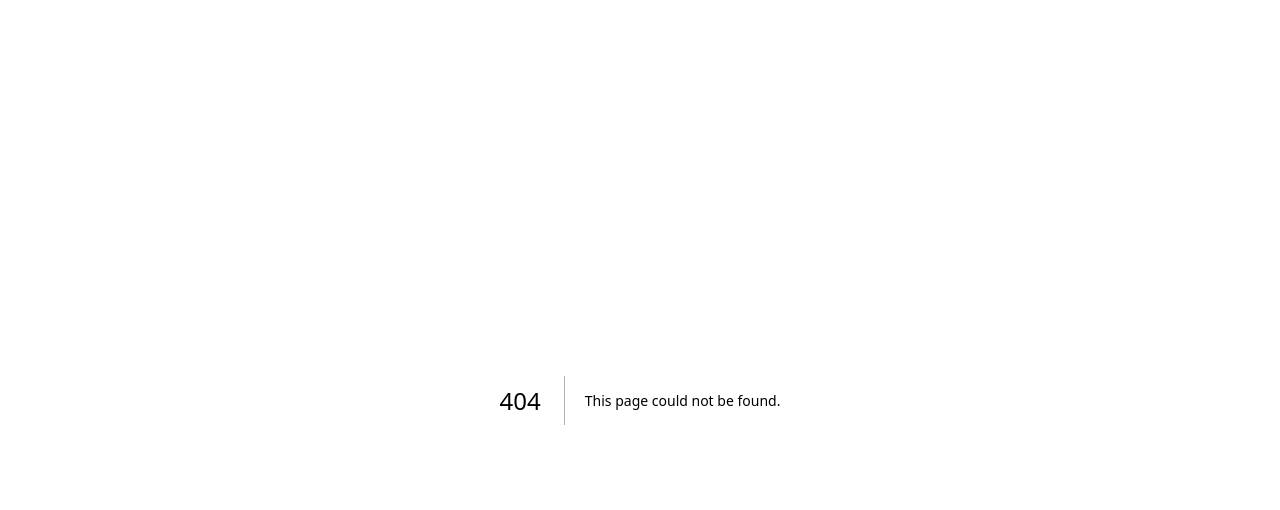
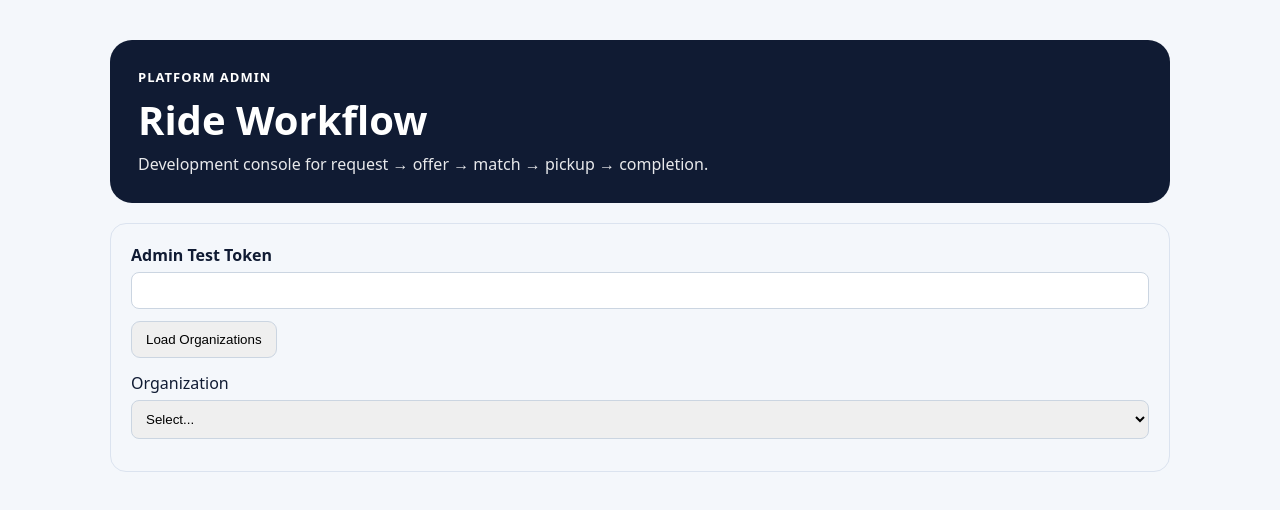
Before and after one commit to harrisonwardtechnology/BandWagon, a Next.js app in the folder apps/web/: page /admin/rides in a window 1280 px wide. Before the commit this address had no page. Shown: the top 510 px of the page. Built offline with nearby package versions, Linux system fonts and the light colour scheme.

Commit message:
Add admin ride workflow console

```diff
--- /dev/null
+++ b/apps/web/src/app/admin/rides/page.tsx
@@ -0,0 +1,121 @@
+"use client";
+
+import { useEffect, useMemo, useState } from "react";
+
+type Row = Record<string, any>;
+
+export default function AdminRidesPage() {
+  const [token,setToken] = useState("");
+  const [organizations,setOrganizations] = useState<Row[]>([]);
+  const [organizationId,setOrganizationId] = useState("");
+  const [people,setPeople] = useState<Row[]>([]);
+  const [events,setEvents] = useState<Row[]>([]);
+  const [requests,setRequests] = useState<Row[]>([]);
+  const [rides,setRides] = useState<Row[]>([]);
+  const [message,setMessage] = useState("");
+  const [requester,setRequester] = useState("");
+  const [passenger,setPassenger] = useState("");
+  const [eventId,setEventId] = useState("");
+  const [driver,setDriver] = useState("");
+  const [selectedRequest,setSelectedRequest] = useState("");
+  const [selectedOffer,setSelectedOffer] = useState("");
+  const [actor,setActor] = useState("");
+  const [selectedRide,setSelectedRide] = useState("");
+  const [toStatus,setToStatus] = useState("driver_en_route");
+
+  const headers = useMemo(() => ({ "content-type":"application/json", "x-bandwagon-admin-token":token }), [token]);
+
+  async function load(org = organizationId) {
+    setMessage("");
+    const qs = org ? `?organizationId=${encodeURIComponent(org)}` : "";
+    const r = await fetch(`/api/admin/rides${qs}`, { headers:{ "x-bandwagon-admin-token":token } });
+    const d = await r.json().catch(() => ({}));
+    if (!r.ok) return setMessage(d.error || "Unable to load ride data");
+    setOrganizations(d.organizations || []);
+    if (org) {
+      setPeople(d.people || []); setEvents(d.events || []); setRequests(d.requests || []); setRides(d.rides || []);
+    }
+  }
+
+  async function act(body: Row) {
+    setMessage("Working...");
+    const r = await fetch("/api/admin/rides", { method:"POST", headers, body:JSON.stringify(body) });
+    const d = await r.json().catch(() => ({}));
+    if (!r.ok) return setMessage(d.error || "Ride action failed");
+    setMessage("Done.");
+    await load();
+    return d.result;
+  }
+
+  useEffect(() => { if (organizationId) void load(organizationId); }, [organizationId]);
+
+  const card = { border:"1px solid #dbe3ef", borderRadius:16, padding:20, marginTop:20 } as const;
+  const input = { width:"100%", padding:10, border:"1px solid #cbd5e1", borderRadius:8, margin:"6px 0 12px" } as const;
+  const button = { padding:"10px 14px", borderRadius:9, border:"1px solid #cbd5e1", cursor:"pointer", marginRight:8 } as const;
+
+  return <main style={{ maxWidth:1100, margin:"40px auto", padding:"0 20px", fontFamily:"system-ui,sans-serif" }}>
+    <section style={{ background:"#101b33", color:"white", padding:28, borderRadius:22 }}>
+      <div style={{ fontSize:13,fontWeight:800,letterSpacing:1 }}>PLATFORM ADMIN</div>
+      <h1 style={{ fontSize:40,margin:"6px 0" }}>Ride Workflow</h1>
+      <p style={{ margin:0,opacity:.9 }}>Development console for request → offer → match → pickup → completion.</p>
+    </section>
+
+    <section style={card}>
+      <label><b>Admin Test Token</b></label>
+      <input type="password" value={token} onChange={e=>setToken(e.target.value)} style={input}/>
+      <button style={button} onClick={()=>load("")}>Load Organizations</button>
+      <label style={{display:"block",marginTop:14}}>Organization</label>
+      <select value={organizationId} onChange={e=>setOrganizationId(e.target.value)} style={input}>
+        <option value="">Select...</option>{organizations.map(o=><option key={o.id} value={o.id}>{o.name}</option>)}
+      </select>
+    </section>
+
+    {organizationId && <>
+      <section style={card}>
+        <h2>Create Ride Request</h2>
+        <label>Requester</label><select value={requester} onChange={e=>setRequester(e.target.value)} style={input}><option value="">Select...</option>{people.map(p=><option key={p.id} value={p.id}>{p.display_name} ({p.person_type})</option>)}</select>
+        <label>Passenger</label><select value={passenger} onChange={e=>setPassenger(e.target.value)} style={input}><option value="">Select...</option>{people.map(p=><option key={p.id} value={p.id}>{p.display_name}</option>)}</select>
+        <label>Event</label><select value={eventId} onChange={e=>setEventId(e.target.value)} style={input}><option value="">No event / other</option>{events.map(e=><option key={e.id} value={e.id}>{e.title}</option>)}</select>
+        <button style={button} onClick={()=>act({action:"create_request",organizationId,requesterPersonId:requester,passengerPersonId:passenger,eventId:eventId||null,direction:"to_event",seatsNeeded:1})}>Create Request</button>
+      </section>
+
+      <section style={card}>
+        <h2>Open Requests</h2>
+        {requests.length===0 ? <p>No ride requests yet.</p> : requests.map(r=><div key={r.id} style={{padding:"12px 0",borderBottom:"1px solid #e5e7eb"}}>
+          <b>{r.passenger_name}</b> · {r.event_title || "Other ride"} · <code>{r.status}</code> · {r.open_offers} offer(s)<br/>
+          <small>{r.public_ref}</small>
+        </div>)}
+      </section>
+
+      <section style={card}>
+        <h2>Create Driver Offer</h2>
+        <label>Ride Request</label><select value={selectedRequest} onChange={e=>setSelectedRequest(e.target.value)} style={input}><option value="">Select...</option>{requests.filter(r=>r.status==='open').map(r=><option key={r.id} value={r.id}>{r.passenger_name} · {r.event_title || r.public_ref}</option>)}</select>
+        <label>Driver</label><select value={driver} onChange={e=>setDriver(e.target.value)} style={input}><option value="">Select...</option>{people.filter(p=>p.person_type==='adult').map(p=><option key={p.id} value={p.id}>{p.display_name}</option>)}</select>
+        <button style={button} onClick={async()=>{ const o=await act({action:"create_offer",rideRequestId:selectedRequest,driverPersonId:driver,seatsOffered:4}); if(o?.id) setSelectedOffer(o.id); }}>Create Offer</button>
+        {selectedOffer && <p>Latest offer ID: <code>{selectedOffer}</code></p>}
+      </section>
+
+      <section style={card}>
+        <h2>Accept Offer</h2>
+        <label>Ride Request ID</label><input value={selectedRequest} onChange={e=>setSelectedRequest(e.target.value)} style={input}/>
+        <label>Offer ID</label><input value={selectedOffer} onChange={e=>setSelectedOffer(e.target.value)} style={input}/>
+        <label>Actor (requester/guardian)</label><select value={actor} onChange={e=>setActor(e.target.value)} style={input}><option value="">Select...</option>{people.map(p=><option key={p.id} value={p.id}>{p.display_name}</option>)}</select>
+        <button style={button} onClick={()=>act({action:"accept_offer",rideRequestId:selectedRequest,offerId:selectedOffer,actorPersonId:actor})}>Accept + Match</button>
+      </section>
+
+      <section style={card}>
+        <h2>Active Rides</h2>
+        {rides.length===0 ? <p>No matched rides yet.</p> : rides.map(r=><div key={r.id} style={{padding:"12px 0",borderBottom:"1px solid #e5e7eb"}}>
+          <b>{r.passenger_name}</b> with {r.driver_name} · {r.event_title || "Ride"} · <code>{r.status}</code><br/><small>{r.public_ref}</small>
+        </div>)}
+        <hr style={{margin:"20px 0"}}/>
+        <label>Ride</label><select value={selectedRide} onChange={e=>setSelectedRide(e.target.value)} style={input}><option value="">Select...</option>{rides.filter(r=>!['completed','cancelled','no_show'].includes(r.status)).map(r=><option key={r.id} value={r.id}>{r.passenger_name} · {r.status}</option>)}</select>
+        <label>Actor</label><select value={actor} onChange={e=>setActor(e.target.value)} style={input}><option value="">Select...</option>{people.map(p=><option key={p.id} value={p.id}>{p.display_name}</option>)}</select>
+        <label>Next Status</label><select value={toStatus} onChange={e=>setToStatus(e.target.value)} style={input}>{['driver_en_route','arrived','picked_up','completed','cancelled','no_show'].map(s=><option key={s}>{s}</option>)}</select>
+        <button style={button} onClick={()=>act({action:"transition_ride",rideId:selectedRide,actorPersonId:actor,toStatus})}>Transition Ride</button>
+      </section>
+    </>}
+
+    {message && <p style={{marginTop:20,padding:14,background:"#f8fafc",borderRadius:10}}>{message}</p>}
+  </main>;
+}
```
